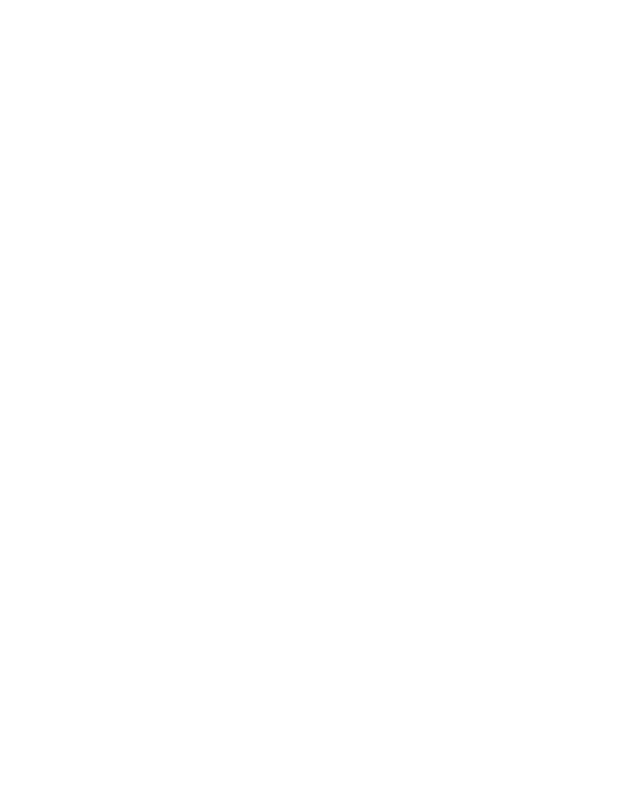
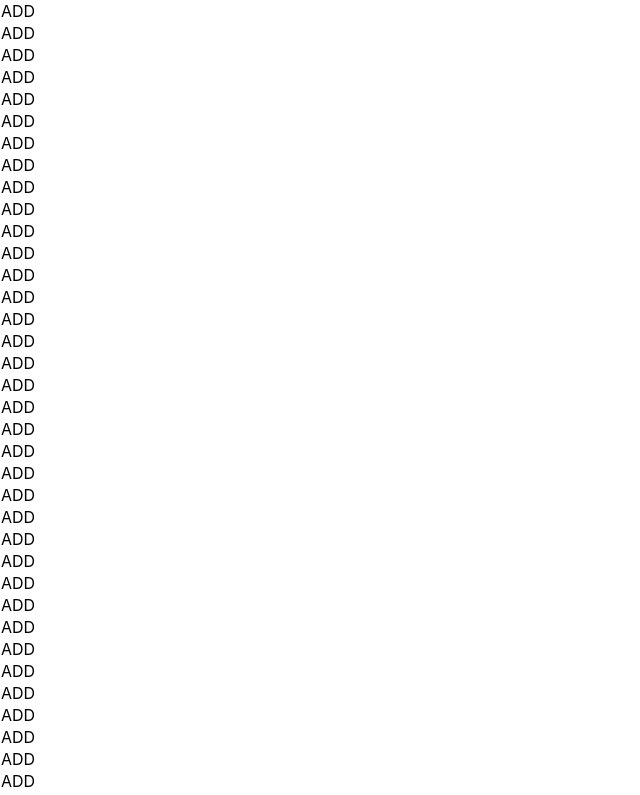
Before and after one commit to bloominstituteoftechnology/CS-Build-Week-1, a React (Create React App) app in the folder client/: page / in a window 1280 px wide. Shown: the top 795 px of the page, without its empty margins (0-640 px from the left). Built offline with nearby package versions, Linux system fonts and the light colour scheme.

Commit message:
wasn't getting anything because I didn't load the data up. Inserted componentWillMount so that it can perform the actions of setting up my array I plan to iterate over.

```diff
--- a/client/src/App.js
+++ b/client/src/App.js
@@ -24,6 +24,10 @@ class App extends Component {
     count : 0,
     matrixUsing : [],
   };
+
+  componentWillMount () {
+    this.setMatrixUp();
+  }
   increaseCount () {
     this.setState({count : this.state.count + 1});
   }
@@ -49,10 +53,11 @@ class App extends Component {
 
   render() {
     const matrix = this.state.matrixUsing.slice();
+    console.log(matrix);
 
     return (<div className="container">
 
-      {matrix.map(hash => <div key = {hash.actual_number} className = {hash.value === 0 ? "offDiv" : "onDiv"} > </div> )}
+      {matrix.map(hash => <div key = {hash.actual_number} className = {hash.value === 0 ? "offDiv" : "onDiv"} >ADD</div> )}
 
 
     </div>);
```
